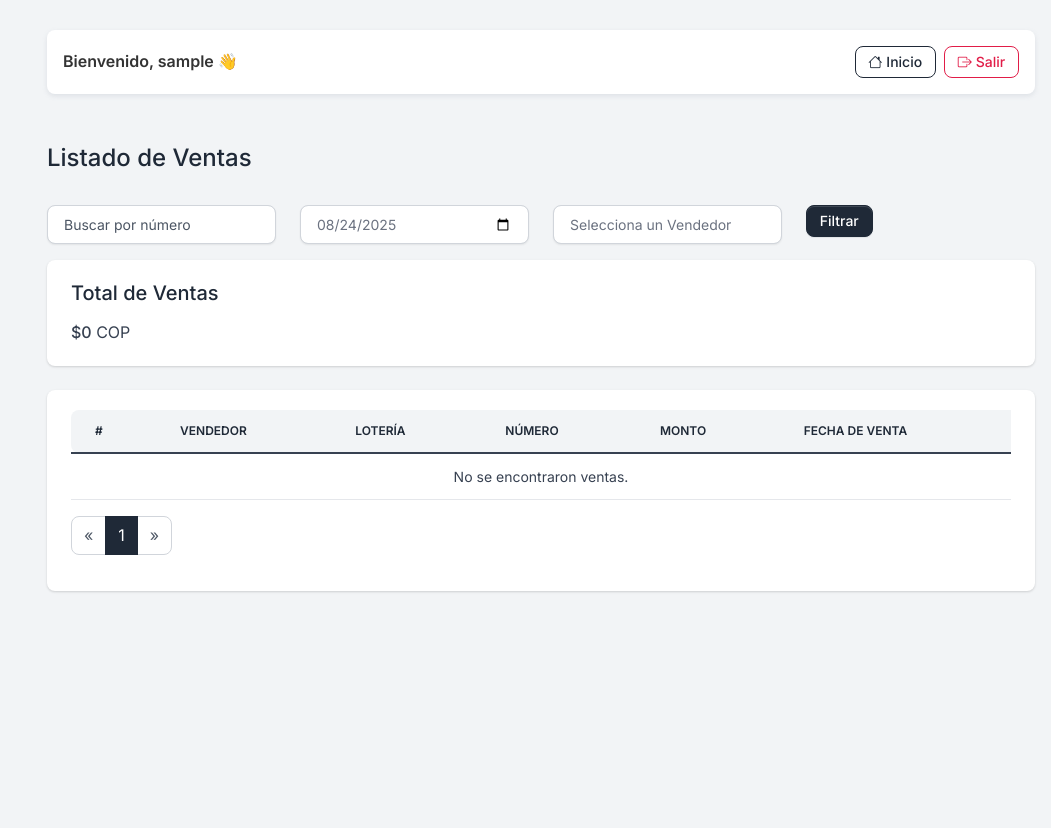
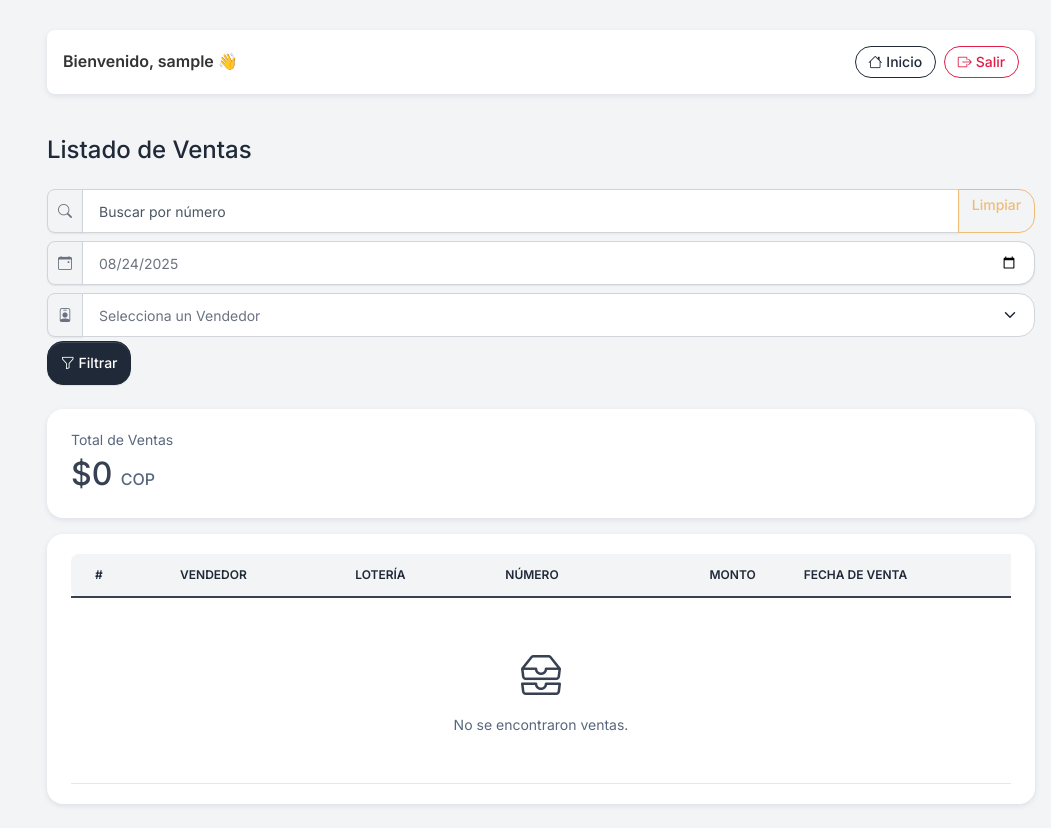
Before and after one commit to daniel0227/ventas, a Django app: page /ventas_list/ in a window 1280 px wide. Shown: the whole page, without its empty margins (229-1280 px from the left). Before the commit the page ends 592 px from the top, so only its background shows below. Run offline with Django 5.2, Linux system fonts and the light colour scheme; the visitor is signed in with stand-in values (Sample User, id 1); data comes from the database, SQL or seed files in the repository; data that the repository does not hold is empty; some libraries are stand-ins or nearby versions.

Commit message:
Mejora visual para mobile en el reporte de ventas

```diff
--- a/core/templates/core/ventas_list.html
+++ b/core/templates/core/ventas_list.html
@@ -3,69 +3,142 @@
 {% load format_filters %}
 
 {% block content %}
-<div class="py-4">
-    <div class="d-flex justify-content-between w-100 flex-wrap">
-        <h1 class="h4">Listado de Ventas</h1>
+
+<style>
+  /* ---- Mobile-first polish ---- */
+  .filter-bar {
+    position: sticky; top: calc(var(--bs-navbar-height, 56px) + 0px);
+    z-index: 1030; background: var(--bs-body-bg);
+    backdrop-filter: saturate(1.1) blur(6px);
+    border-bottom: 1px solid var(--bs-border-color);
+  }
+  .filter-chip-group { overflow:auto; white-space:nowrap; }
+  .filter-chip-group .btn { margin-right:.5rem; }
+  .input-group-text { background: var(--bs-body-bg); }
+  .tap { min-height:44px; }
+  .card-rounded, .table, .form-control, .form-select, .btn { border-radius: 1rem; }
+  .fs-total { font-size: clamp(1.6rem, 3vw, 2rem); }
+  /* Mobile cards for rows */
+  @media (max-width: 575.98px) {
+    .table-wrapper { display:none; }
+  }
+  @media (min-width: 576px) {
+    .cards-wrapper { display:none; }
+  }
+  /* Sticky table head on desktop */
+  @media (min-width: 576px) {
+    thead.thead-light th { position: sticky; top: 0; z-index: 2; background: var(--bs-light); }
+  }
+  /* Focus states accesibles */
+  .form-control:focus, .form-select:focus, .btn:focus {
+    box-shadow: 0 0 0 .2rem rgba(var(--bs-primary-rgb), .2);
+  }
+</style>
+
+<div class="py-3">
+  <div class="d-flex justify-content-between align-items-center flex-wrap">
+    <h1 class="h4 mb-0">Listado de Ventas</h1>
   </div>
 </div>
 
-<!-- Filtro de búsqueda -->
-<form method="GET" class="mb-3">
-    <div class="row">
-        <div class="col-md-3">
+<!-- ====== FILTROS (sticky) ====== -->
+<section class="filter-bar py-2">
+  <form method="GET" class="container-fluid px-0">
+
+    <div class="row g-2 align-items-stretch">
+      <!-- Buscar -->
+      <div class="col-12">
+        <div class="input-group">
+          <span class="input-group-text tap">
+            <i class="bi bi-search" aria-hidden="true"></i>
+            <span class="visually-hidden">Buscar</span>
+          </span>
           <input
-                type="text"
-                class="form-control"
+            type="search"
+            class="form-control tap"
             name="search"
             value="{{ search }}"
             placeholder="Buscar por número"
+            autocomplete="off"
+            inputmode="numeric"
           >
+          <button class="btn btn-outline-secondary tap d-none d-sm-inline-flex" id="btn-clear" type="button">Limpiar</button>
         </div>
-        <div class="col-md-3">
+      </div>
+
+      <!-- Fecha -->
+      <div class="col-12">
+        <div class="input-group">
+          <span class="input-group-text tap">
+            <i class="bi bi-calendar-event" aria-hidden="true"></i>
+            <span class="visually-hidden">Fecha</span>
+          </span>
           <input
             type="date"
-                class="form-control"
+            class="form-control tap"
             name="start_date"
             id="start_date"
             value="{{ filter_date }}"
           >
         </div>
+      </div>
+
+      <!-- Vendedor (solo admin) -->
       {% if user.is_staff %}
-        <div class="col-md-3">
-            <select name="vendedor" class="form-control">
+      <div class="col-12">
+        <div class="input-group">
+          <span class="input-group-text tap">
+            <i class="bi bi-person-badge" aria-hidden="true"></i>
+            <span class="visually-hidden">Vendedor</span>
+          </span>
+          <select name="vendedor" class="form-select tap">
             <option value="">Selecciona un Vendedor</option>
             {% for vendedor in vendedores %}
               <option
                 value="{{ vendedor.vendedor__id }}"
                 {% if vendedor_id == vendedor.vendedor__id|stringformat:"s" %}selected{% endif %}
               >
-                    {{ vendedor.vendedor__username }}
+                {{ vendedor.vendedor__username|capfirst }}
               </option>
             {% endfor %}
           </select>
         </div>
+      </div>
+      {% else %}
+      <!-- Espacio symétrico cuando no hay select -->
+      <div class="col-6"></div>
       {% endif %}
-        <div class="col-md-3">
-            <button type="submit" class="btn btn-primary">Filtrar</button>
+
+      <!-- Botones -->
+      <div class="col-12 d-grid d-sm-flex gap-2 mt-1">
+        <button type="submit" class="btn btn-primary tap">
+          <i class="bi bi-funnel" aria-hidden="true"></i> Filtrar
+        </button>
       </div>
     </div>
   </form>
+</section>
 
-<!-- Total de ventas -->
-<div class="card border-0 shadow mb-4">
-    <div class="card-body">
-        <h5 class="card-title">Total de Ventas</h5>
-        <p class="card-text">
-            <strong>${{ total_ventas|format_colombian }}</strong> COP
-        </p>
+<!-- ====== TOTAL ====== -->
+<div class="card border-0 shadow-sm card-rounded mt-3 mb-3">
+  <div class="card-body d-flex justify-content-between align-items-center">
+    <div>
+      <div class="text-muted small">Total de Ventas</div>
+      <div class="fw-bold fs-total" aria-live="polite">
+        ${{ total_ventas|format_colombian }} <span class="text-muted fs-6">COP</span>
+      </div>
+    </div>
+    {# Si luego calculas delta, puedes mostrar badge aquí #}
   </div>
 </div>
 
-<!-- Tabla de ventas -->
-<div class="card border-0 shadow mb-4">
+<!-- ====== LISTADO ====== -->
+<div class="card border-0 shadow-sm card-rounded mb-4">
   <div class="card-body">
-        <div class="table-responsive">
-            <table class="table table-centered table-nowrap mb-0 rounded">
+
+    <!-- Desktop / tablet: tabla -->
+    <div class="table-responsive table-wrapper">
+      <table class="table table-hover align-middle mb-0 rounded">
         <thead class="thead-light">
           <tr>
             {% if user.is_staff %}
@@ -74,7 +147,7 @@
             <th class="border-0">Vendedor</th>
             <th class="border-0">Lotería</th>
             <th class="border-0">Número</th>
-                        <th class="border-0">Monto</th>
+            <th class="border-0 text-end">Monto</th>
             <th class="border-0">Fecha de Venta</th>
           </tr>
         </thead>
@@ -86,7 +159,6 @@
             {% endif %}
             <td>{{ venta.vendedor.username }}</td>
             <td>{{ venta.loterias.all|join:", " }}</td>
-                        {# ← si 'numero' está vacío, muestra 'combi' #}
             <td>
               {% if venta.numero %}
                 {{ venta.numero }}
@@ -94,63 +166,133 @@
                 ({{ venta.combi }})
               {% endif %}
             </td>
-                        <td>${{ venta.monto|format_colombian }}</td>
+            <td class="text-end">${{ venta.monto|format_colombian }}</td>
             <td>{{ venta.fecha_venta }}</td>
           </tr>
           {% empty %}
           <tr>
-                        <td colspan="6" class="text-center">No se encontraron ventas.</td>
+            <td colspan="{% if user.is_staff %}6{% else %}5{% endif %}" class="text-center py-5">
+              <i class="bi bi-inboxes fs-1 d-block mb-2"></i>
+              <div class="text-muted">No se encontraron ventas.</div>
+            </td>
           </tr>
           {% endfor %}
         </tbody>
       </table>
     </div>
 
+    <!-- Móvil: cards -->
+    <div class="cards-wrapper">
+      {% for venta in ventas %}
+      <article class="card mb-2 shadow-0 border rounded-3">
+        <div class="card-body p-3">
+          <div class="d-flex justify-content-between align-items-start">
+            <div>
+              <div class="fw-semibold">{{ venta.vendedor.username }}</div>
+              <div class="text-muted">{{ venta.loterias.all|join:", " }}</div>
+            </div>
+            <div class="text-end">
+              <div class="fw-bold">${{ venta.monto|format_colombian }}</div>
+              <small class="text-muted">{{ venta.fecha_venta }}</small>
+            </div>
+          </div>
+          <div class="mt-3">
+            <div class="border rounded-3 px-3 py-2 d-inline-block fw-bold bg-light">
+                {% if venta.numero %}#{{ venta.numero }}{% else %}( {{ venta.combi }} ){% endif %}
+            </div>
+            {% if user.is_staff %}
+            <span class="badge border border-secondary text-secondary ms-2">
+                ID: {{ venta.id }}
+            </span>
+            {% endif %}
+          </div>
+        </div>
+      </article>
+      {% empty %}
+      <div class="text-center text-muted py-5">
+        <i class="bi bi-inboxes fs-1 d-block mb-2"></i>
+        No se encontraron ventas.
+      </div>
+      {% endfor %}
+    </div>
+
     <!-- Paginación -->
+    {% if ventas.paginator.num_pages > 1 %}
     <nav aria-label="Page navigation" class="mt-3">
-            <ul class="pagination">
+      <ul class="pagination justify-content-center flex-wrap">
         {% if ventas.has_previous %}
           <li class="page-item">
-                    <a
-                        class="page-link"
-                        href="?page={{ ventas.previous_page_number }}&start_date={{ filter_date }}&search={{ search|urlencode }}&vendedor={{ vendedor_id }}"
-                    >
-                        « Anterior
-                    </a>
+            <a class="page-link" href="?page={{ ventas.previous_page_number }}&start_date={{ filter_date }}&search={{ search|urlencode }}&vendedor={{ vendedor_id }}">« Anterior</a>
           </li>
         {% else %}
-                <li class="page-item disabled">
-                    <span class="page-link">«</span>
-                </li>
+          <li class="page-item disabled"><span class="page-link">«</span></li>
         {% endif %}
 
         {% for num in ventas.paginator.page_range %}
           <li class="page-item {% if ventas.number == num %}active{% endif %}">
-                    <a
-                        class="page-link"
-                        href="?page={{ num }}&start_date={{ filter_date }}&search={{ search|urlencode }}&vendedor={{ vendedor_id }}"
-                    >
-                        {{ num }}
-                    </a>
+            <a class="page-link" href="?page={{ num }}&start_date={{ filter_date }}&search={{ search|urlencode }}&vendedor={{ vendedor_id }}">{{ num }}</a>
           </li>
         {% endfor %}
 
         {% if ventas.has_next %}
           <li class="page-item">
-                    <a
-                        class="page-link"
-                        href="?page={{ ventas.next_page_number }}&start_date={{ filter_date }}&search={{ search|urlencode }}&vendedor={{ vendedor_id }}"
-                    >
-                        Siguiente »
-                    </a>
+            <a class="page-link" href="?page={{ ventas.next_page_number }}&start_date={{ filter_date }}&search={{ search|urlencode }}&vendedor={{ vendedor_id }}">Siguiente »</a>
           </li>
         {% else %}
-                <li class="page-item disabled">
-                    <span class="page-link">»</span>
-                </li>
+          <li class="page-item disabled"><span class="page-link">»</span></li>
         {% endif %}
       </ul>
     </nav>
+    {% endif %}
   </div>
 </div>
+
+<!-- ====== Comportamiento (debounce, chips, limpiar) ====== -->
+<script>
+  (() => {
+    const form = document.querySelector('.filter-bar form');
+    const q = form?.querySelector('input[name="search"]');
+    const fecha = form?.querySelector('input[name="start_date"]');
+    const btnClear = document.getElementById('btn-clear');
+
+    // Debounce para búsqueda por número
+    let t;
+    q?.addEventListener('input', () => {
+      if (btnClear) btnClear.classList.toggle('d-none', !q.value);
+      clearTimeout(t);
+      t = setTimeout(() => form.submit(), 350);
+    });
+
+    // Botón limpiar texto
+    btnClear?.addEventListener('click', () => {
+      q.value = '';
+      form.submit();
+    });
+
+    // Chips de fecha
+    const addDays = (d) => {
+      const x = new Date();
+      x.setHours(0,0,0,0);
+      x.setDate(x.getDate() + d);
+      return x.toISOString().slice(0,10);
+    };
+    form?.querySelectorAll('[data-date]').forEach(b => {
+      b.addEventListener('click', () => {
+        const k = b.dataset.date;
+        if (k === 'today') fecha.value = addDays(0);
+        else if (k === 'yesterday') fecha.value = addDays(-1);
+        else if (k === 'week') {
+          // Por simplicidad, dejamos fecha desde lunes de la semana actual.
+          const d = new Date(); const day = d.getDay() || 7; // 1..7
+          d.setDate(d.getDate() - day + 1);
+          fecha.value = d.toISOString().slice(0,10);
+        } else if (k === 'clear') {
+          fecha.value = '';
+        }
+        form.submit();
+      });
+    });
+  })();
+</script>
+
 {% endblock %}
--- a/core/views.py
+++ b/core/views.py
@@ -337,6 +337,7 @@ def ventas_list(request):
         Venta.objects
              .values('vendedor__id', 'vendedor__username')
              .distinct()
+             .order_by('vendedor__username')   # 👈 ordenados alfabéticamente
         if request.user.is_staff else []
     )
 
```
Lines whose indentation alone changed are shown as unchanged.
